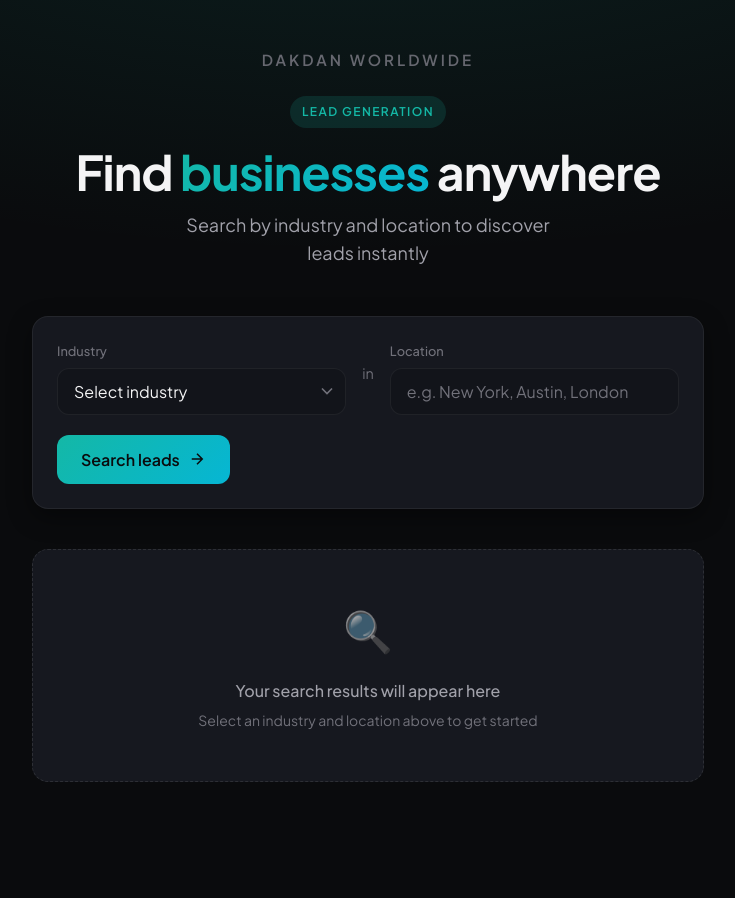
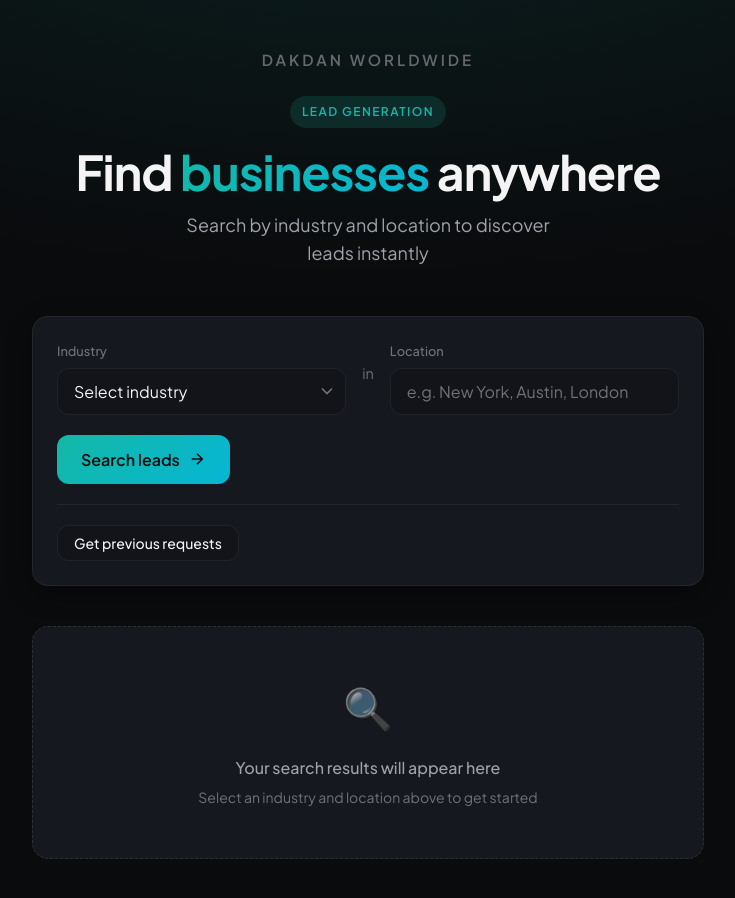
Before and after one commit to Johnmllr-design/leads_scraper_frontend, a React (Vite) app: page / in a window 1280 px wide. Shown: the top 898 px of the page, without its empty margins (272-1007 px from the left). Before the commit the page ends 847 px from the top, so only its background shows below. Built offline with nearby package versions, Linux system fonts and the light colour scheme.

Commit message:
frontend

```diff
--- a/src/App.css
+++ b/src/App.css
@@ -292,6 +292,54 @@
   height: 1.125rem;
 }
 
+/* Previous requests */
+.previous-requests-section {
+  margin-top: 1.25rem;
+  padding-top: 1.25rem;
+  border-top: 1px solid var(--border-subtle);
+}
+
+.previous-requests-btn {
+  padding: 0.5rem 1rem;
+  font-family: inherit;
+  font-size: 0.875rem;
+  font-weight: 500;
+  color: var(--text-primary);
+  background: var(--bg-elevated);
+  border: 1px solid var(--border-subtle);
+  border-radius: var(--radius-md);
+  cursor: pointer;
+  transition: border-color 0.2s, background 0.2s;
+}
+
+.previous-requests-btn:hover:not(:disabled) {
+  background: var(--bg-card-hover);
+  border-color: var(--border-muted);
+}
+
+.previous-requests-btn:disabled {
+  opacity: 0.6;
+  cursor: not-allowed;
+}
+
+.previous-requests-display {
+  margin-top: 0.75rem;
+  padding: 1rem;
+  background: var(--bg-elevated);
+  border: 1px solid var(--border-subtle);
+  border-radius: var(--radius-md);
+  overflow-x: auto;
+}
+
+.previous-requests-display pre {
+  margin: 0;
+  font-size: 0.8rem;
+  line-height: 1.5;
+  color: var(--text-secondary);
+  white-space: pre-wrap;
+  word-break: break-all;
+}
+
 /* Results section */
 .results-section {
   min-height: 200px;
--- a/src/App.jsx
+++ b/src/App.jsx
@@ -15,6 +15,8 @@
   return [...results].sort((a, b) => scoreLead(b) - scoreLead(a))
 }
 
+const JAVA_API_BASE = 'https://leadsscraperbackend-production.up.railway.app'
+
 const INDUSTRIES = [
   'media_entertainment',
   'sports_technology',
@@ -26,24 +28,57 @@
 ]
 
 async function get_scrape(result_array, setResultArray) {
+  const business_name = document.getElementById('business_type').value
+  const location = document.getElementById('location').value
+  const payload = { business_name, location }
+
   const result = await fetch('https://webscraperpythonlogic-production.up.railway.app/scrape', {
-    headers: {
-      'Content-Type': 'application/json'
-    },
+    headers: { 'Content-Type': 'application/json' },
     method: 'POST',
-    body: JSON.stringify({
-      business_name: document.getElementById('business_type').value,
-      location: document.getElementById('location').value
-    })
+    body: JSON.stringify(payload)
   })
   const JSON_result = await result.json()
   const results_array = JSON_result.results || []
   setResultArray(results_array)
+
+  await saveRequest(JSON.stringify(payload))
+}
+
+async function saveRequest(request) {
+  try {
+    await fetch(`${JAVA_API_BASE}/saverequest`, {
+      headers: { 'Content-Type': 'application/json' },
+      method: 'POST',
+      body: JSON.stringify({ request })
+    })
+  } catch (err) {
+    console.warn('Failed to save request:', err)
+  }
+}
+
+async function getPreviousRequests() {
+  const res = await fetch(`${JAVA_API_BASE}/getpreviousrequests`)
+  const text = await res.text()
+  return text
 }
 
 function App() {
   const [result_array, setResultArray] = useState([])
   const [hasScored, setHasScored] = useState(false)
+  const [previousRequests, setPreviousRequests] = useState(null)
+  const [loadingPrevious, setLoadingPrevious] = useState(false)
+
+  async function handleGetPreviousRequests() {
+    setLoadingPrevious(true)
+    try {
+      const data = await getPreviousRequests()
+      setPreviousRequests(data)
+    } catch (err) {
+      setPreviousRequests(`Error: ${err.message}`)
+    } finally {
+      setLoadingPrevious(false)
+    }
+  }
 
   function handleScoreResults() {
     setResultArray(sortByScore(result_array))
@@ -101,6 +136,20 @@
               <path d="M5 12h14M12 5l7 7-7 7" />
             </svg>
           </button>
+          <div className="previous-requests-section">
+            <button
+              className="previous-requests-btn"
+              onClick={handleGetPreviousRequests}
+              disabled={loadingPrevious}
+            >
+              {loadingPrevious ? 'Loading…' : 'Get previous requests'}
+            </button>
+            {previousRequests !== null && (
+              <div className="previous-requests-display">
+                <pre>{previousRequests}</pre>
+              </div>
+            )}
+          </div>
         </div>
       </section>
 
```
